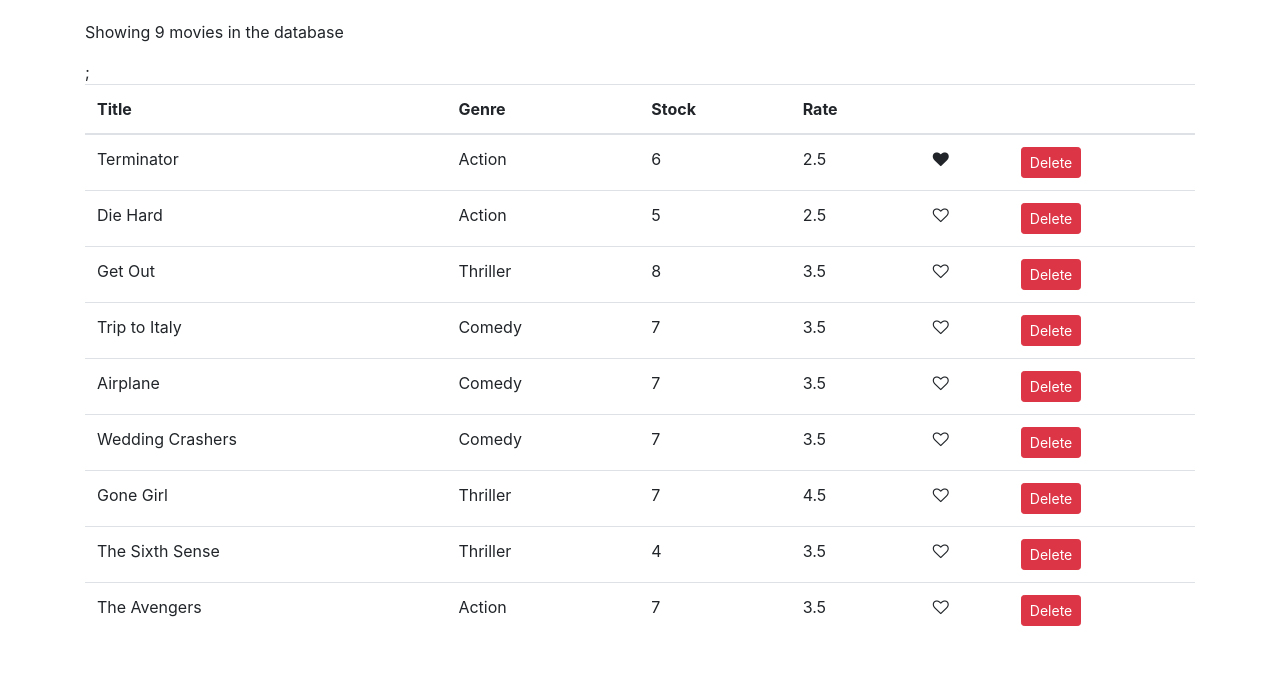
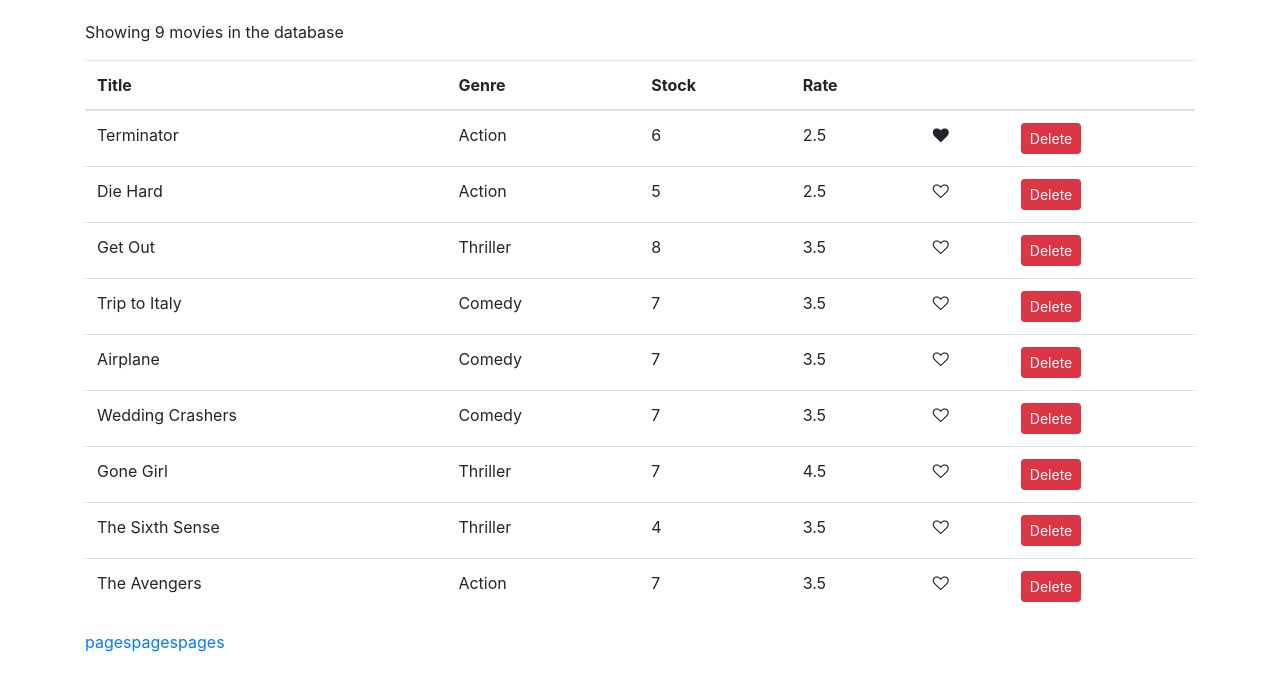
Before and after one commit to kundankarthik77/React, a React (Create React App) app in the folder first-app/counter-app/vidly/: page / in a window 1280 px wide. Shown: the top 690 px of the page. Built offline with nearby package versions, Linux system fonts and the light colour scheme.

Commit message:
added pagination.jsx to render page number at bottom, lodash in json

```diff
--- a/first-app/counter-app/vidly/package.json
+++ b/first-app/counter-app/vidly/package.json
@@ -8,6 +8,7 @@
     "@testing-library/user-event": "^12.8.3",
     "bootstrap": "^4.6.0",
     "font-awesome": "^4.7.0",
+    "lodash": "^4.17.21",
     "react": "^17.0.2",
     "react-dom": "^17.0.2",
     "react-scripts": "4.0.3",
--- /dev/null
+++ b/first-app/counter-app/vidly/src/components/common/pagination.jsx
@@ -0,0 +1,25 @@
+import React from "react";
+import _ from "lodash";
+
+const Pagination = (props) => {
+  const { itemsCount, pageSize } = props;
+
+  const pagesCount = Math.ceil(itemsCount / pageSize);
+  console.log(pagesCount);
+  if (pagesCount == 1) return null;
+  const pages = _.range(1, pagesCount + 1);
+
+  return (
+    <nav>
+      <ul className="pagination">
+        {pages.map((page) => (
+          <li key={page} className="page-item">
+            <a className="page-length">pages</a>
+          </li>
+        ))}
+      </ul>
+    </nav>
+  );
+};
+
+export default Pagination;
--- a/first-app/counter-app/vidly/src/components/movies.jsx
+++ b/first-app/counter-app/vidly/src/components/movies.jsx
@@ -1,10 +1,12 @@
 import React, { Component } from "react";
 import Like from "./common/like";
 import { getMovies } from "../services/fakeMovieService";
+import Pagination from "./common/pagination";
 
 class Movies extends Component {
   state = {
     movies: getMovies(),
+    pageSize: 4,
   };
 
   // constructor(){
@@ -26,6 +28,10 @@ class Movies extends Component {
     this.setState({ movies });
   };
 
+  handlePageChange = (page) => {
+    console.log(page);
+  };
+
   render() {
     const { length: count } = this.state.movies;
 
@@ -33,7 +39,7 @@ class Movies extends Component {
 
     return (
       <React.Fragment>
-        <p>Showing {count} movies in the database</p>;
+        <p>Showing {count} movies in the database</p>
         <table className="table">
           <thead>
             <tr>
@@ -70,6 +76,11 @@ class Movies extends Component {
             ))}
           </tbody>
         </table>
+        <Pagination
+          itemsCount={count}
+          pageSize={this.state.pageSize}
+          onPageChange={this.handlePageChange}
+        />
       </React.Fragment>
     );
   }
```
Also changed, not shown: 1 other file (tests, documents, lock files or other folders).
